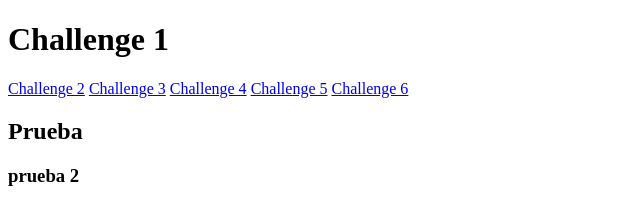
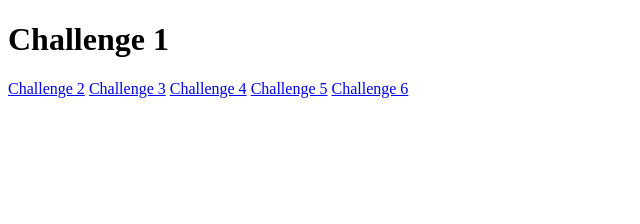
Before and after one commit to marioematias/JS---Rollin-Code-School, a plain HTML site: page index.html in a window 1280 px wide. Shown: the whole page, without its empty margins (0-640 px from the left). Drawn offline with Linux system fonts and the light colour scheme.

Commit message:
primer commit

```diff
--- a/index.html
+++ b/index.html
@@ -15,8 +15,6 @@
     <a href="/pages/challenge4.html">Challenge 4</a>
     <a href="/pages/challenge5.html">Challenge 5</a>
     <a href="/pages/challenge6.html">Challenge 6</a>
-    <h2>Prueba</h2>
-    <h3>prueba 2</h3>
     <script src="/js/app.js"></script>
 </body>
 
```
